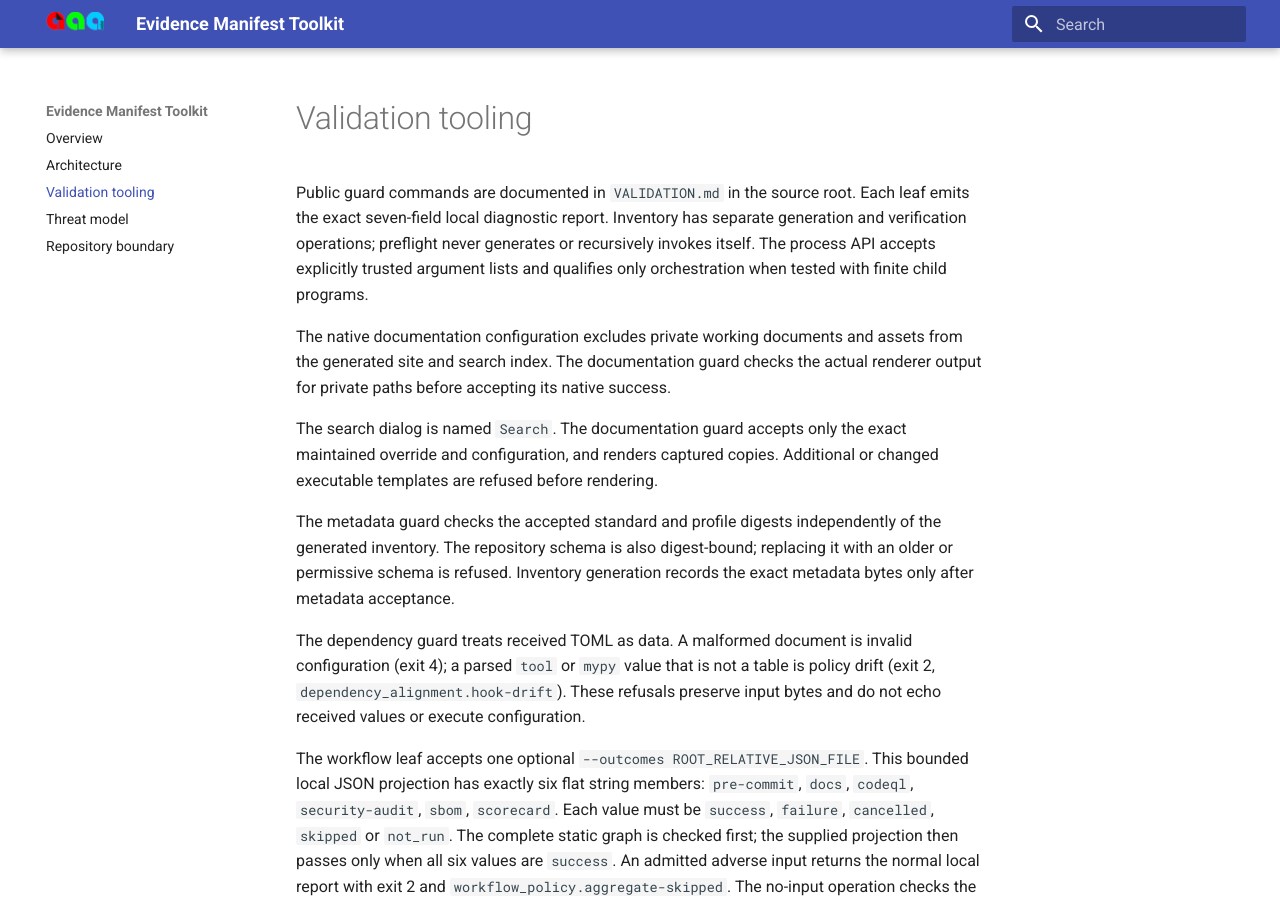
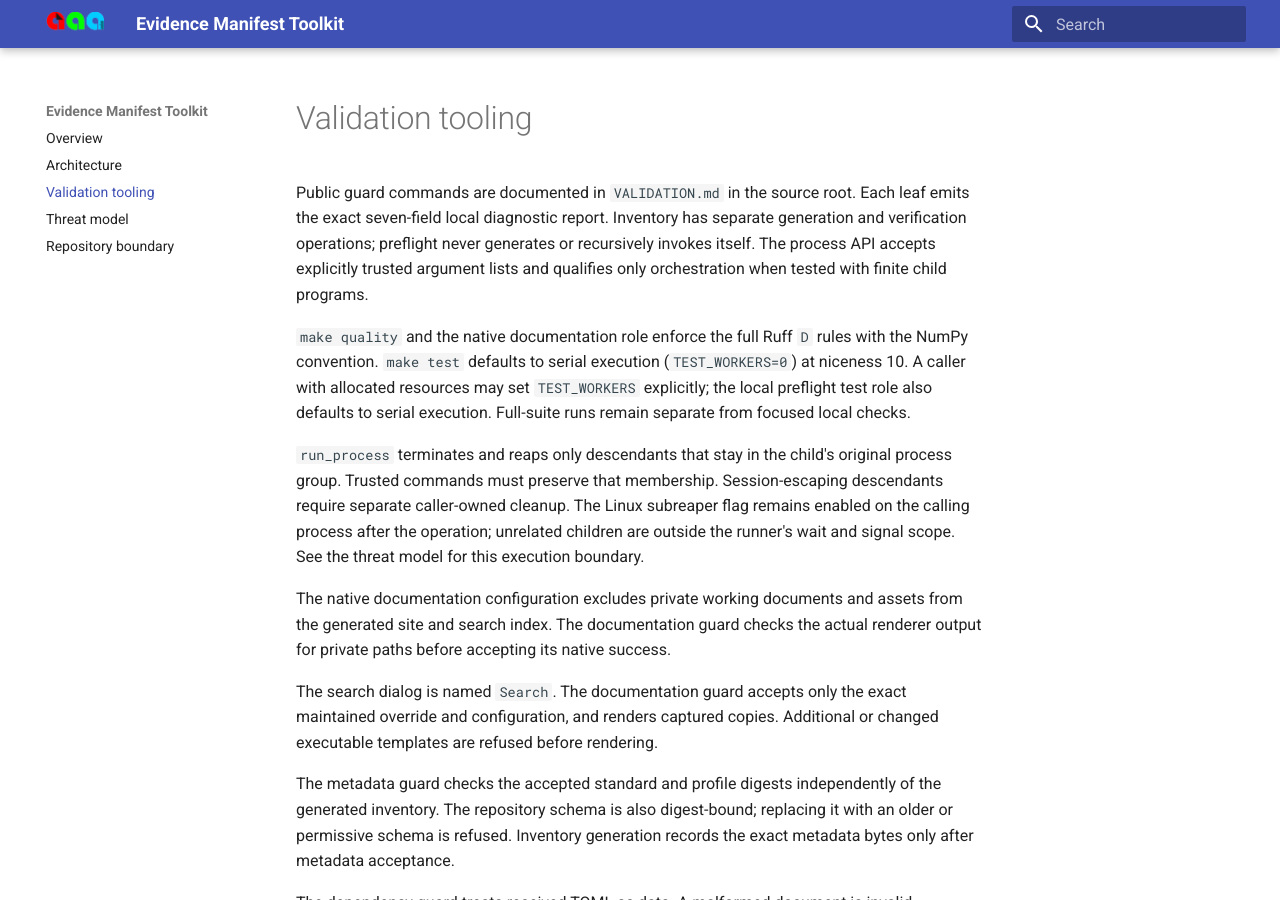
Before and after one commit to anulum/evidence-manifest-toolkit, an MkDocs documentation site: the page built from docs/validation-tooling.md, in a window 1280 px wide and 900 px high. Built offline with MkDocs 1.6.1 and Material for MkDocs 9.7.7, drawn with Linux system fonts in a browser that asks for light colours.

Commit message:
fix(scaffold): enforce full NumPy lint and serial test defaults
Address the owning Group review of the complete initial scaffold. Enrol
all Ruff D rules, repair three test docstrings, and align the native role.
Default local tests to serial execution with an explicit worker override.
Document the original process-group cleanup boundary and persistent
Linux subreaper state. Preserve the original private audit and its dated
source-custody correction outside the public tree.

Verified current50 strict checks, all six real public guard valid/invalid
pairs, the changed orchestration/report/availability test cohort and
all29 native statement/branch coverage. Retain independent review scope.

Authored by Anulum Fortis & Arcane Sapience (protoscience@anulum.li)
Seat: 01a0fca1

```diff
--- a/docs/validation-tooling.md
+++ b/docs/validation-tooling.md
@@ -11,6 +11,19 @@ EVIDENCE-MANIFEST-TOOLKIT — source and configuration provenance
 # Validation tooling
 
 Public guard commands are documented in `VALIDATION.md` in the source root. Each leaf emits the exact seven-field local diagnostic report. Inventory has separate generation and verification operations; preflight never generates or recursively invokes itself. The process API accepts explicitly trusted argument lists and qualifies only orchestration when tested with finite child programs.
+
+`make quality` and the native documentation role enforce the full Ruff `D`
+rules with the NumPy convention. `make test` defaults to serial execution
+(`TEST_WORKERS=0`) at niceness 10. A caller with allocated resources may set
+`TEST_WORKERS` explicitly; the local preflight test role also defaults to
+serial execution. Full-suite runs remain separate from focused local checks.
+
+`run_process` terminates and reaps only descendants that stay in the child's
+original process group. Trusted commands must preserve that membership.
+Session-escaping descendants require separate caller-owned cleanup. The Linux
+subreaper flag remains enabled on the calling process after the operation;
+unrelated children are outside the runner's wait and signal scope. See the
+threat model for this execution boundary.
 
 The native documentation configuration excludes private working documents and
 assets from the generated site and search index. The documentation guard checks
--- a/pyproject.toml
+++ b/pyproject.toml
@@ -12,7 +12,10 @@ line-length = 100
 src = ["tools", "tests"]
 
 [tool.ruff.lint]
-select = ["E4", "E7", "E9", "F", "I", "UP", "B", "D100", "D101", "D102", "D103", "D104", "D105", "D107"]
+select = ["E4", "E7", "E9", "F", "I", "UP", "B", "D"]
+
+[tool.ruff.lint.pydocstyle]
+convention = "numpy"
 
 [tool.ruff.lint.isort]
 known-first-party = ["local_scaffold"]
```
Also changed, not shown: docs/THREAT_MODEL.md (+9 -0 lines), 4 other files.
